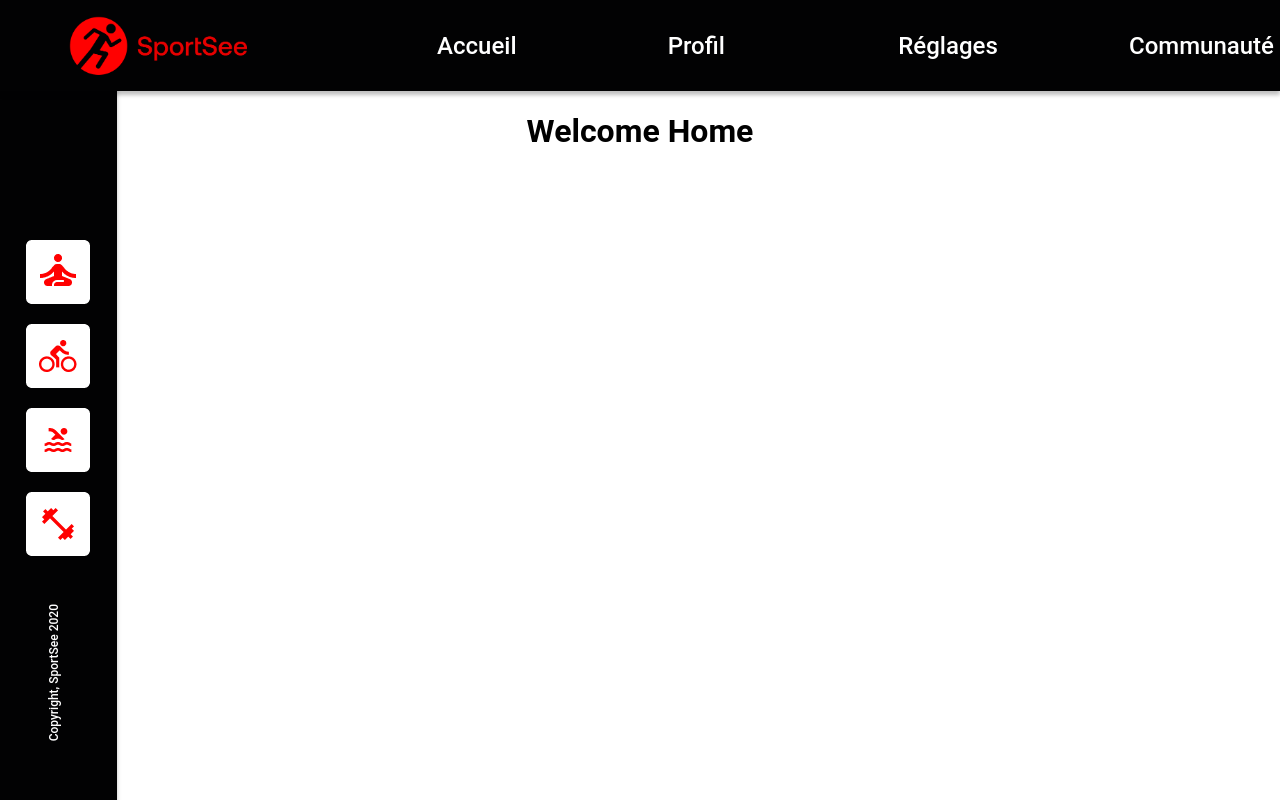
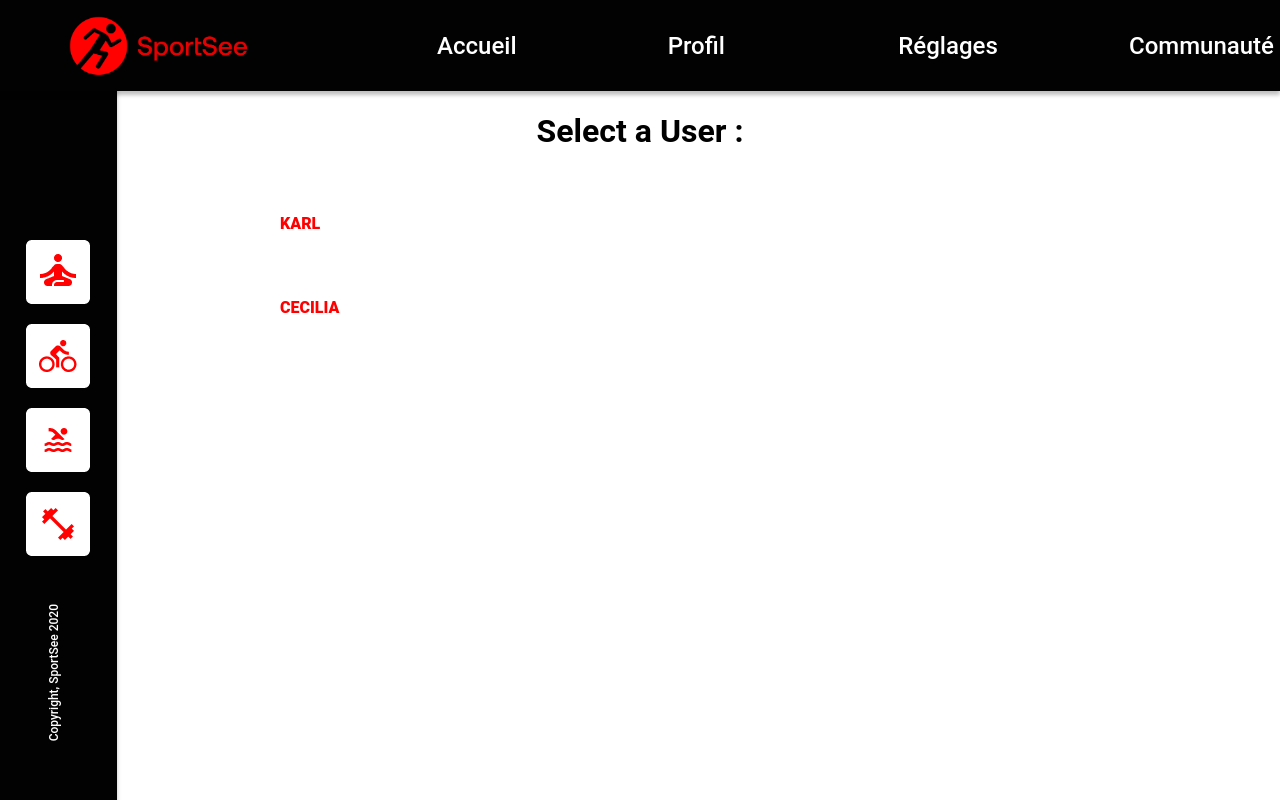
Before and after one commit to fvnny-code/SportSee, a React (Create React App) app in the folder front-end/: page / in a window 1280 px wide. Built offline with nearby package versions, Linux system fonts and the light colour scheme.

Commit message:
UserStories#4 : retrieve users' fisrstName in Home page.

```diff
--- a/front-end/src/App.js
+++ b/front-end/src/App.js
@@ -1,6 +1,8 @@
 import React from 'react';
 import { Route, Routes, BrowserRouter } from 'react-router-dom';
 import Header from './layouts/Header/Header';
+import User from './pages/User'
+
 
 
 import './App.css';
@@ -15,7 +17,8 @@ export default function App() {
         <Header />
         <SideBar />
         <Routes>
-          <Route path='/' element={<Home />}></Route>
+          <Route path='/' element={<Home />} />
+          <Route path='/user/:id' element={<User />} />
         </Routes>
       </BrowserRouter>
 
--- a/front-end/src/index.css
+++ b/front-end/src/index.css
@@ -34,3 +34,17 @@ li {
   background: black;
   border-radius: .5rem;
 }
+
+
+
+/* Home Page */
+.user-container {
+  max-width: 1240px;
+  margin: 4rem 15rem;
+}
+
+.user-container a {
+  text-transform: uppercase;
+  font-weight: 800;
+  color: red;
+}
--- a/front-end/src/pages/Home.jsx
+++ b/front-end/src/pages/Home.jsx
@@ -1,9 +1,26 @@
 import React from 'react';
+import { Link } from 'react-router-dom';
+import { USER_MAIN_DATA } from '../data/mockedData';
+
+
 
 export default function Home() {
+    const UserData = USER_MAIN_DATA
+
     return (
         <>
-            <h1>Welcome Home</h1>
+            <h1>Select a User :</h1>
+            <div className='user-container'>
+                <ul className='home-users'>
+                    {UserData.map(UserData =>
+                        <Link to={`/user/${UserData.id}`} key={UserData.id}>
+                            {UserData.userInfos.firstName}
+                        </Link>
+                    )}
+
+                </ul>
+            </div>
+
         </>
     )
 }
--- /dev/null
+++ b/front-end/src/pages/User.jsx
@@ -0,0 +1,16 @@
+import React, { useState, useEffect, useContext } from 'react';
+import { UserContext } from '../utils/context';
+
+
+
+export default function User() {
+
+    return (
+        <div className='user-infos'>
+            <h1>Bonjour,
+                <span className='user-name'></span>
+            </h1>
+
+        </div>
+    )
+}
--- /dev/null
+++ b/front-end/src/utils/context.js
@@ -0,0 +1,18 @@
+
+import React, { useState, createContext } from 'react';
+
+// User Context //
+
+export const UserContext = createContext();
+export const UserProvider = ({ children }) => {
+    const [infos, setInfos] = useState({})
+    const saveInfos = (newInfos) => {
+        setInfos({ ...infos, ...newInfos })
+    }
+    return (
+        <UserContext.Provider value={{ infos, saveInfos }}>
+            {children}
+        </UserContext.Provider>
+    )
+
+}
```
Also changed, not shown: front-end/src/data/mockedData.js (renamed from front-end/src/utils/mockedData.js).
